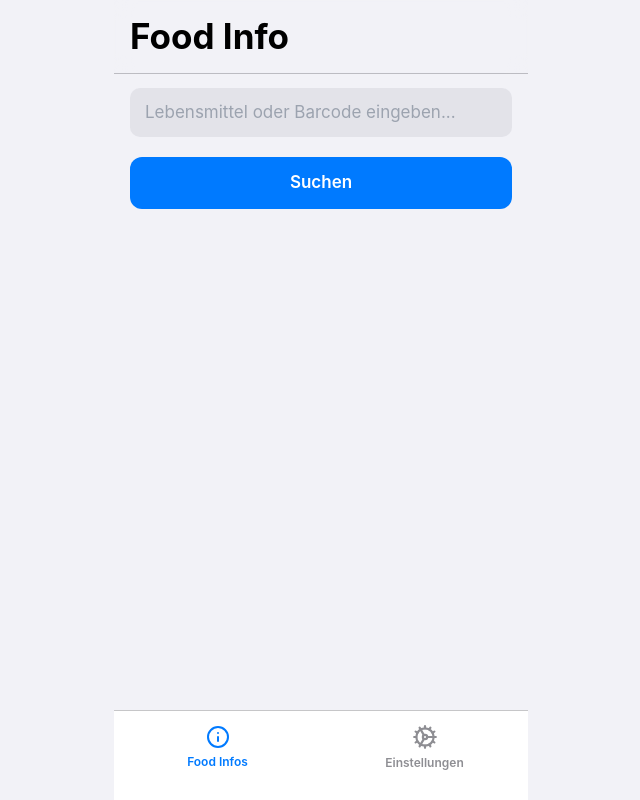
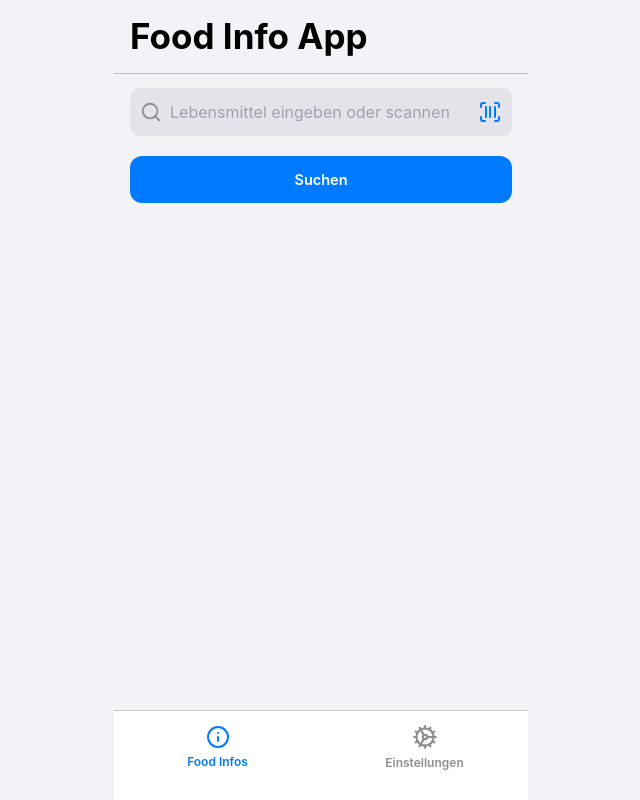
Before and after one commit to x10Lukas/FoodInfoApp, a React (Create React App) app: page / in a window 1280 px wide. Shown: the whole page, without its empty margins (319-959 px from the left). Built offline with nearby package versions, Linux system fonts and the light colour scheme.

Commit message:
Add react-zxing library for barcode scanning functionality

```diff
--- a/package.json
+++ b/package.json
@@ -10,6 +10,7 @@
     "react": "^18.3.1",
     "react-dom": "^18.3.1",
     "react-scripts": "5.0.1",
+    "react-zxing": "^2.0.0",
     "tailwindcss": "^3.4.5",
     "web-vitals": "^2.1.4"
   },
--- a/src/FoodInfoApp.css
+++ b/src/FoodInfoApp.css
@@ -78,12 +78,15 @@ body {
 
   .search-box {
     margin-bottom: 20px;
+    position: relative;
+    display: flex;
+    align-items: center;
   }
 
   input {
     width: 100%;
-    padding: 12px 15px;
-    font-size: 17px;
+    padding: 12px 15px 12px 40px;
+    font-size: 16px;
     border: none;
     border-radius: 10px;
     background-color: rgba(118, 118, 128, 0.12);
@@ -95,6 +98,23 @@ body {
     color: #FFFFFF;
   }
 
+  .search-icon {
+    position: absolute;
+    left: 10px;
+    pointer-events: none;
+    color: #8E8E93;
+  }
+
+  .clear-button, .barcode-scan-button {
+    background: none;
+    border: none;
+    padding: 0;
+    cursor: pointer;
+    position: absolute;
+    right: 15px;
+    color: #8E8E93;
+  }
+
   .ios-button {
     width: 100%;
     padding: 13px;
@@ -102,7 +122,7 @@ body {
     color: white;
     border: none;
     border-radius: 12px;
-    font-size: 17px;
+    font-size: 14.5px;
     font-weight: 600;
     cursor: pointer;
     transition: background-color 0.3s ease;
@@ -134,7 +154,7 @@ body {
     display: flex;
     justify-content: space-between;
     align-items: center;
-    padding: 12px 16px;
+    padding: 8px 16px;
     border-bottom: 1px solid rgba(60, 60, 67, 0.29);
   }
 
@@ -305,6 +325,86 @@ body {
     border-top: 1px solid rgba(84, 84, 88, 0.65);
     margin: 20px 0;
   }
+
+  .search-box {
+    margin-bottom: 20px;
+    position: relative;
+    display: flex;
+    align-items: center;
+  }
+
+  .dark-mode input {
+    background-color: rgba(118, 118, 128, 0.24);
+    color: #FFFFFF;
+  }
+
+  .barcode-scan-button {
+    background: none;
+    border: none;
+    cursor: pointer;
+    position: absolute;
+    right: 10px;
+    top: 50%;
+    transform: translateY(-50%);
+    color: #007AFF;
+  }
+
+  .dark-mode .barcode-scan-button {
+    color: #0A84FF;
+  }
+
+  .barcode-scanner {
+    position: fixed;
+    top: 0;
+    left: 0;
+    width: 100%;
+    height: 100%;
+    background-color: #000;
+    z-index: 1000;
+    display: flex;
+    justify-content: center;
+    align-items: center;
+  }
+
+  .barcode-scanner video {
+    max-width: 100%;
+    max-height: 100%;
+  }
+
+  .close-scanner {
+    position: absolute;
+    top: 20px;
+    right: 20px;
+    background: none;
+    border: none;
+    color: #fff;
+    font-size: 24px;
+    cursor: pointer;
+  }
+
+  .scanner-error, .scanner-loading {
+    color: #fff;
+    text-align: center;
+    padding: 20px;
+  }
+
+  .scanner-loading::after {
+    content: '';
+    display: inline-block;
+    width: 20px;
+    height: 20px;
+    margin-left: 10px;
+    border: 2px solid #fff;
+    border-radius: 50%;
+    border-top-color: transparent;
+    animation: spin 1s linear infinite;
+  }
+
+  @keyframes spin {
+    0% { transform: rotate(0deg); }
+    100% { transform: rotate(360deg); }
+  }
+
   @media (prefers-color-scheme: dark) {
     body {
       background-color: #000000;
--- a/src/FoodInfoApp.jsx
+++ b/src/FoodInfoApp.jsx
@@ -1,20 +1,99 @@
-import React, { useState } from 'react';
-import { Info, Cog } from 'lucide-react';
+import React, { useState, useEffect } from 'react';
+import { Info, Cog, ScanBarcode, X, Search } from 'lucide-react';
+import { useZxing } from "react-zxing";
 import './FoodInfoApp.css';
+
+const BarcodeScanner = ({ onResult, onClose }) => {
+  const [error, setError] = useState(null);
+  const [isLoading, setIsLoading] = useState(true);
+
+  const { ref } = useZxing({
+    onResult(result) {
+      onResult(result.getText());
+    },
+    onError(error) {
+      console.error(error);
+      setError("Fehler beim Scannen. Bitte versuchen Sie es erneut.");
+    },
+  });
+
+  useEffect(() => {
+    let mounted = true;
+
+    const initializeCamera = async () => {
+      try {
+        const stream = await navigator.mediaDevices.getUserMedia({ video: { facingMode: "environment" } });
+        if (mounted) {
+          if (ref.current) {
+            ref.current.srcObject = stream;
+          }
+          setIsLoading(false);
+        }
+      } catch (err) {
+        console.error("Error accessing the camera", err);
+        if (mounted) {
+          setError("Kamera nicht verfügbar. Bitte überprüfen Sie die Berechtigungen und versuchen Sie es erneut.");
+          setIsLoading(false);
+        }
+      }
+    };
+
+    initializeCamera();
+
+    return () => {
+      mounted = false;
+      if (ref.current && ref.current.srcObject) {
+        ref.current.srcObject.getTracks().forEach(track => track.stop());
+      }
+    };
+  }, [ref]);
+
+  return (
+    <div className="barcode-scanner">
+      {isLoading ? (
+        <div className="scanner-loading">Kamera wird initialisiert...</div>
+      ) : error ? (
+        <div className="scanner-error">{error}</div>
+      ) : (
+        <video ref={ref} autoPlay playsInline />
+      )}
+      <button className="close-scanner" onClick={onClose}>
+        <X size={24} />
+      </button>
+    </div>
+  );
+};
 
 const FoodInfoApp = () => {
   const [darkMode, setDarkMode] = useState(false);
+  const [activeTab, setActiveTab] = useState('food');
   const [searchTerm, setSearchTerm] = useState('');
   const [foodInfo, setFoodInfo] = useState([]);
   const [loading, setLoading] = useState(false);
-  const [error, setError] = useState(null);
-  const [activeTab, setActiveTab] = useState('food');
+  const [error, setError] = useState('');
+  const [isScannerOpen, setIsScannerOpen] = useState(false);
+  const [cameraPermissionState, setCameraPermissionState] = useState(null);
 
   const toggleDarkMode = () => setDarkMode(!darkMode);
+
+  const handleSearch = () => {
+    if (searchTerm.trim() === '') {
+      setError('Bitte geben Sie einen Suchbegriff ein.');
+      return;
+    }
+    fetchFoodInfo(searchTerm);
+  };
+
+  const handleClearSearch = () => {
+    setSearchTerm('');
+    setFoodInfo([]);
+    setError('');
+  };
 
   const fetchFoodInfo = async (query) => {
     setLoading(true);
     setError(null);
+    console.log(`Fetching food info for: ${query}`);
     try {
       let url;
       if (/^\d+$/.test(query)) {
@@ -29,6 +108,8 @@ const FoodInfoApp = () => {
       }
       const data = await response.json();
 
+      console.log('API response data:', data);
+
       if (data.product) {
         setFoodInfo([processProductData(data.product)]);
       } else if (data.products && data.products.length > 0) {
@@ -37,6 +118,7 @@ const FoodInfoApp = () => {
         setError('Keine Informationen für dieses Produkt gefunden.');
       }
     } catch (err) {
+      console.error('Fehler beim Abrufen der Daten:', err);
       setError(`Fehler beim Abrufen der Daten: ${err.message}`);
     }
     setLoading(false);
@@ -59,17 +141,51 @@ const FoodInfoApp = () => {
     ecoscore_image: `https://static.openfoodfacts.org/images/attributes/dist/ecoscore-${product.ecoscore_grade}.svg`
   });
 
-  const handleSearch = () => {
-    if (searchTerm.trim()) {
-      fetchFoodInfo(searchTerm);
+  const checkCameraPermission = async () => {
+    try {
+      const result = await navigator.permissions.query({ name: 'camera' });
+      setCameraPermissionState(result.state);
+      result.onchange = () => setCameraPermissionState(result.state);
+    } catch (error) {
+      console.error("Error checking camera permission:", error);
+      setCameraPermissionState('prompt');
     }
+  };
+
+  useEffect(() => {
+    checkCameraPermission();
+  }, []);
+
+  const handleBarcodeScan = async () => {
+    if (cameraPermissionState === 'granted') {
+      setIsScannerOpen(true);
+    } else {
+      try {
+        await navigator.mediaDevices.getUserMedia({ video: true });
+        setIsScannerOpen(true);
+        checkCameraPermission();
+      } catch (err) {
+        console.error("Error accessing the camera", err);
+        if (err.name === 'NotAllowedError' || err.name === 'PermissionDeniedError') {
+          alert("Kamera-Zugriff wurde verweigert. Bitte erteilen Sie die Berechtigung in Ihren Browsereinstellungen und laden Sie die Seite neu.");
+        } else {
+          alert("Es gab ein Problem beim Zugriff auf die Kamera. Bitte stellen Sie sicher, dass Ihre Kamera funktioniert und nicht von einer anderen App verwendet wird.");
+        }
+      }
+    }
+  };
+
+  const handleScanResult = (result) => {
+    setSearchTerm(result);
+    setIsScannerOpen(false);
+    fetchFoodInfo(result);
   };
 
   return (
     <div className={`ios-app ${darkMode ? 'dark-mode' : ''}`}>
       <div className="status-bar"></div>
       <header>
-        <h1>{activeTab === 'food' ? 'Food Info' : 'Einstellungen'}</h1>
+        <h1>{activeTab === 'food' ? 'Food Info App' : 'Einstellungen'}</h1>
       </header>
       <main>
         <div className="ios-content">
@@ -80,12 +196,31 @@ const FoodInfoApp = () => {
                   type="text"
                   value={searchTerm}
                   onChange={(e) => setSearchTerm(e.target.value)}
-                  placeholder="Lebensmittel oder Barcode eingeben..."
+                  placeholder="Lebensmittel eingeben oder scannen" // Das zusätzliche Leerzeichen sorgt für Platz zwischen dem Symbol und dem Text
                 />
+                <span className="search-icon">
+                  <Search size={22} />
+                </span>
+                {searchTerm ? (
+                  <button onClick={handleClearSearch} className="clear-button">
+                    <X size={24} />
+                  </button>
+                ) : (
+                  <button onClick={handleBarcodeScan} className="barcode-scan-button">
+                    <ScanBarcode size={24} />
+                  </button>
+                )}
               </div>
               <button className="ios-button" onClick={handleSearch}>
                 Suchen
               </button>
+
+              {isScannerOpen && (
+                <BarcodeScanner
+                  onResult={handleScanResult}
+                  onClose={() => setIsScannerOpen(false)}
+                />
+              )}
 
               {loading && <p className="description">Laden...</p>}
               {error && <p className="error-message">{error}</p>}
@@ -140,7 +275,6 @@ const FoodInfoApp = () => {
                   <span className="slider"></span>
                 </label>
               </li>
-              {/* Hier können weitere Einstellungsoptionen hinzugefügt werden */}
             </ul>
           )}
         </div>
```
Also changed, not shown: public/index.html (+0 -23 lines), src/index.jsx (renamed from src/index.js), 1 other file (tests, documents, lock files or other folders).
